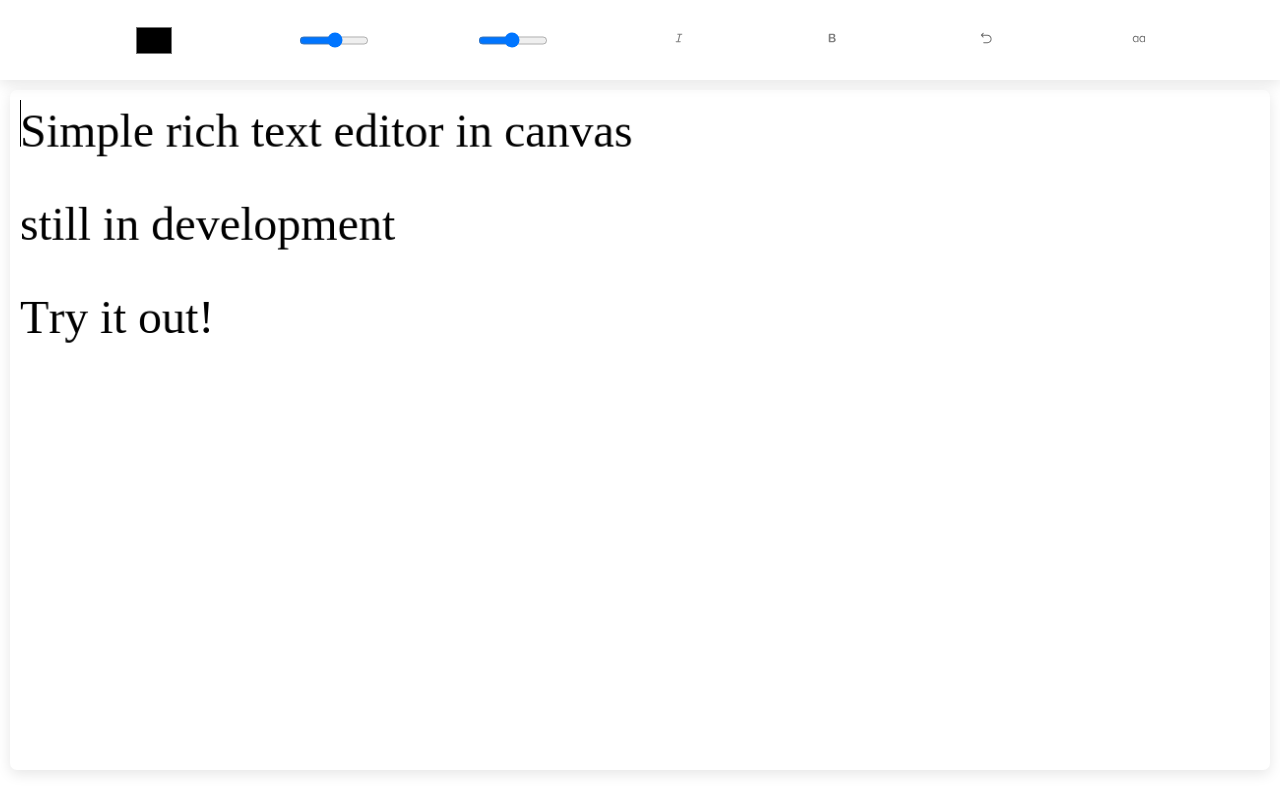
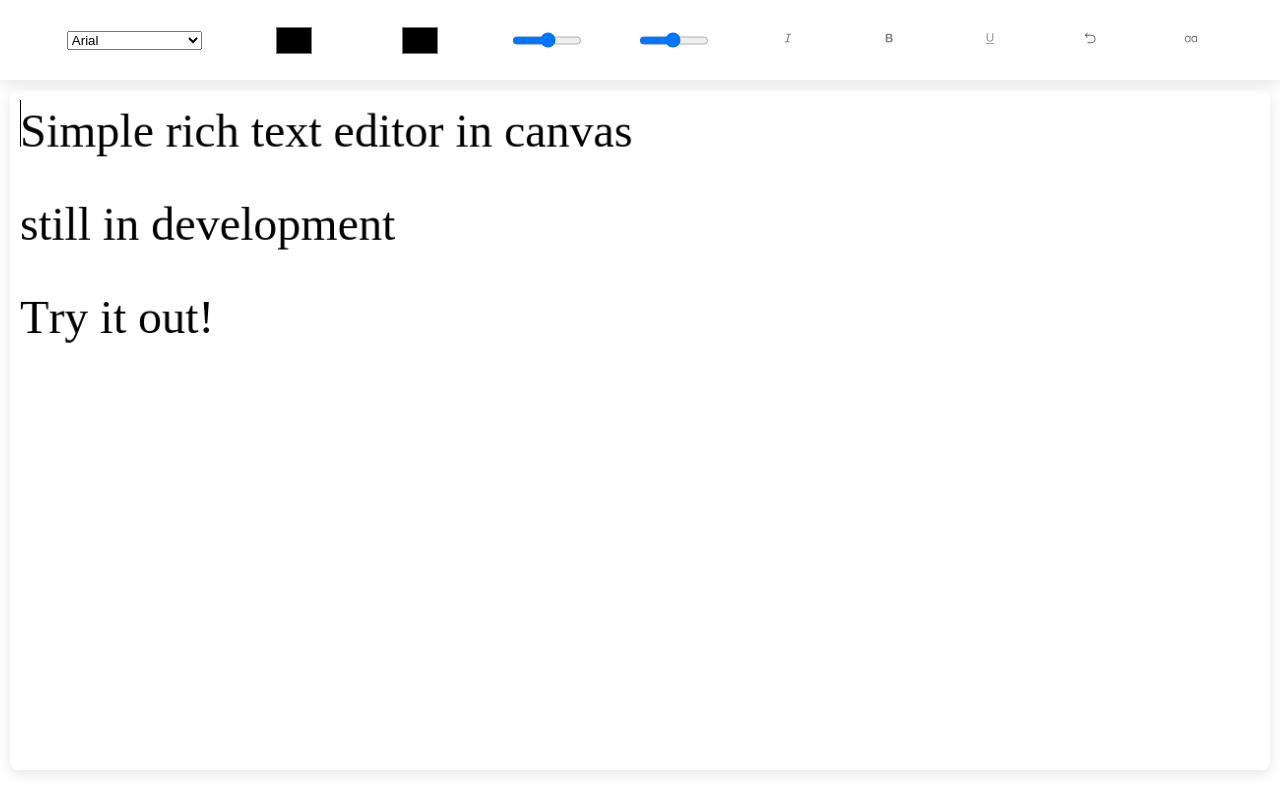
Before and after one commit to gtktsc/canvelho, a Next.js app: page / in a window 1280 px wide. Built offline with nearby package versions, Linux system fonts and the light colour scheme.

Commit message:
can-8: add basic styling

```diff
--- a/src/components/Canvas.tsx
+++ b/src/components/Canvas.tsx
@@ -10,6 +10,7 @@ import {
   RxFontBold,
   RxFontItalic,
   RxReset,
+  RxUnderline,
 } from "react-icons/rx";
 
 const useCanvasDrawing = (
@@ -115,14 +116,50 @@ const CanvasComponent: React.FC = () => {
     });
   }, [currentStyles, canvelho]);
 
+  const toggleUnderline = useCallback(() => {
+    const toggled = currentStyles?.underline === "none" ? "normal" : "none";
+    canvelho?.setStyle({
+      underline: toggled,
+    });
+  }, [currentStyles, canvelho]);
+
+  const fonts = ["Arial", "Verdana", "Tahoma", "Times New Roman", "Georgia"];
+  const renderFonts = () => {
+    return fonts.map((font, index) => {
+      return (
+        <option key={index} value={font}>
+          {font}
+        </option>
+      );
+    });
+  };
+
   return (
     <>
       <section id="controls-wrapper">
+        <select
+          name="font"
+          id="font-select"
+          value={currentStyles?.fontFamily}
+          onChange={({ target }) => {
+            canvelho?.setStyle({ fontFamily: target.value });
+          }}
+        >
+          {renderFonts()}
+        </select>
+
         <input
           type="color"
           value={currentStyles?.color}
           onChange={(e) => {
             canvelho?.setStyle({ color: e.target.value });
+          }}
+        />
+        <input
+          type="color"
+          value={currentStyles?.backgroundColor}
+          onChange={(e) => {
+            canvelho?.setStyle({ backgroundColor: e.target.value });
           }}
         />
         <input
@@ -153,6 +190,11 @@ const CanvasComponent: React.FC = () => {
             color={currentStyles?.fontWeight === "bold" ? "black" : "grey"}
           />
         </button>
+        <button onClick={toggleUnderline}>
+          <RxUnderline
+            color={currentStyles?.underline !== "none" ? "black" : "grey"}
+          />
+        </button>
         <button
           onClick={() => {
             canvelho?.setStyle({
--- a/src/lib/Canvelho/constants.ts
+++ b/src/lib/Canvelho/constants.ts
@@ -2,6 +2,7 @@ import { Style } from "./types";
 
 export const defaultStyles: Style = {
   color: "#000000",
+  backgroundColor: "transparent",
   fontSize: 48,
   fontFamily: "serif",
   textTransform: "none",
@@ -9,4 +10,5 @@ export const defaultStyles: Style = {
   fontStyle: "normal",
   textDecoration: "none",
   lineHeight: 48,
+  underline: "none",
 };
--- a/src/lib/Canvelho/index.ts
+++ b/src/lib/Canvelho/index.ts
@@ -16,7 +16,6 @@ import {
   getLineHeight,
   getLinePosition,
   getNearestLetterPosition,
-  getNearestLinePosition,
   getPreviousStyles,
   getStyledLetter,
   prepareText,
@@ -596,8 +595,24 @@ export class Canvelho extends Events {
         const letter = getStyledLetter(line[i], letterStyle);
 
         this.context.font = `${letterStyle.fontStyle} ${letterStyle.fontWeight} ${letterStyle.fontSize}px ${letterStyle.fontFamily} `;
+        const letterWidth = this.context.measureText(letter).width;
+
+        if (letterStyle.backgroundColor !== "transparent") {
+          this.context.fillStyle = letterStyle.backgroundColor || "#000000";
+          this.context.fillRect(
+            cursorX,
+            cursorY - lineHeight,
+            letterWidth + 1,
+            lineHeight
+          );
+        }
+
         this.context.fillStyle = letterStyle.color || "#000000";
-        const letterWidth = this.context.measureText(letter).width;
+
+        if (letterStyle.underline !== "none") {
+          this.context.fillRect(cursorX, cursorY + 1, letterWidth + 1, 1);
+        }
+
         this.context.fillText(letter, cursorX, cursorY);
 
         cursorX += letterWidth;
--- a/src/lib/Canvelho/types.ts
+++ b/src/lib/Canvelho/types.ts
@@ -1,7 +1,9 @@
 export type Style = {
   color?: string;
+  backgroundColor?: string;
   fontSize?: number;
   fontFamily?: string;
+  underline?: string;
   fontWeight?: string;
   textTransform?: string;
   fontStyle?: string;
```
